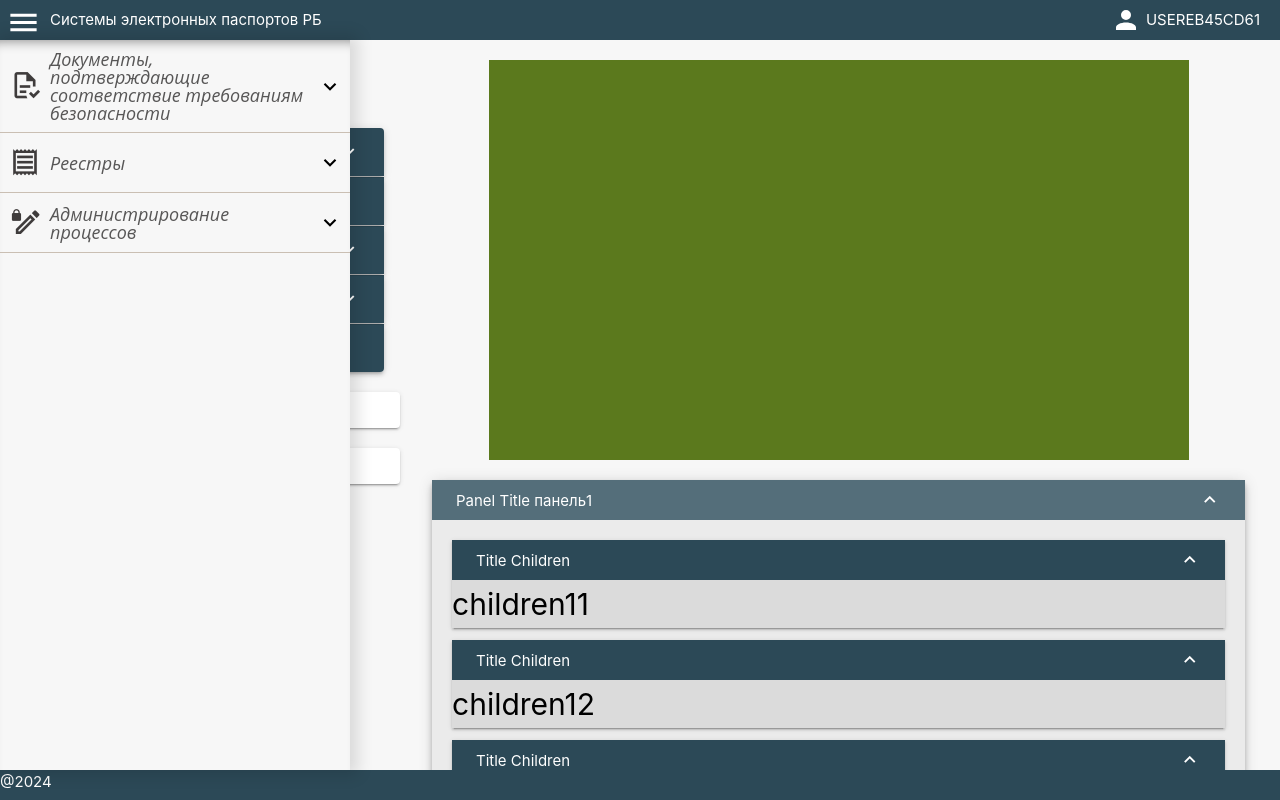
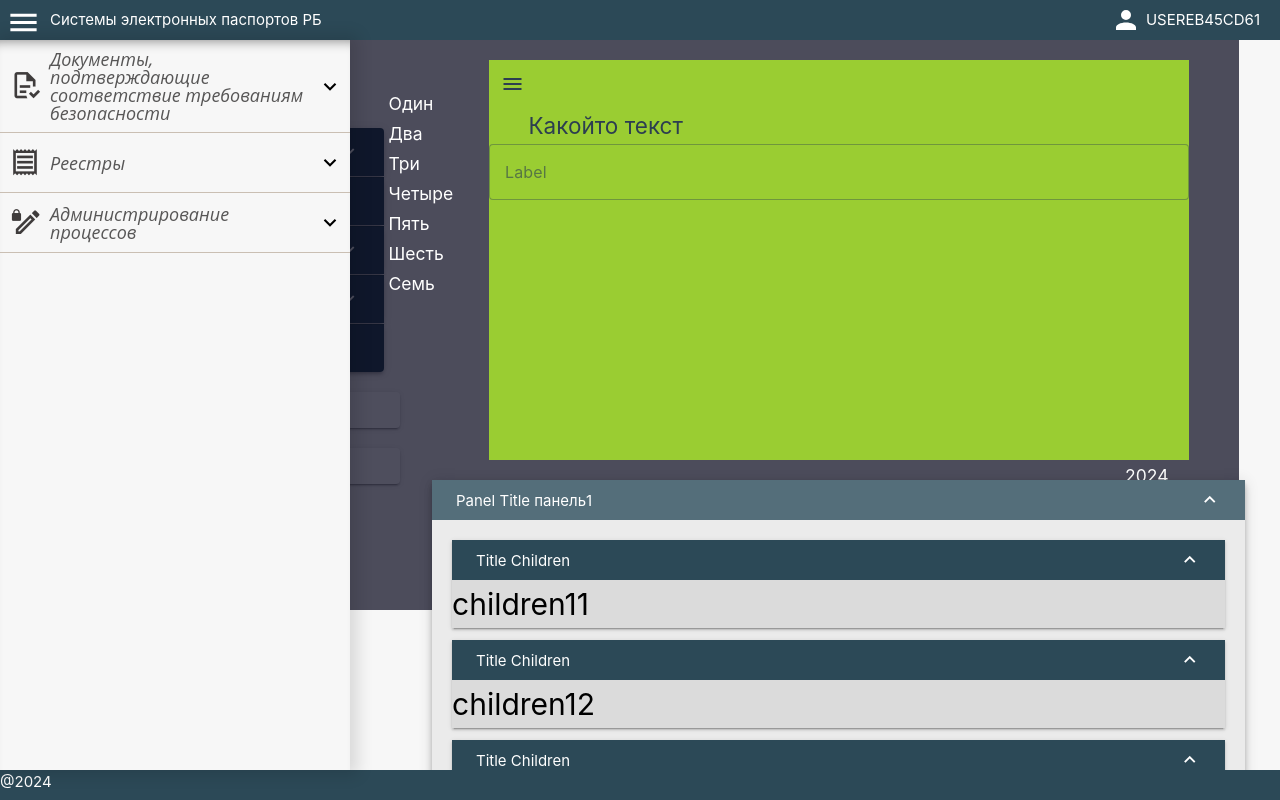
Before and after one commit to artdrua12/vue3, a Vue app: page /about in a window 1280 px wide. Built offline with nearby package versions, Linux system fonts and the light colour scheme.

Commit message:
new menu

```diff
--- a/src/components/layout/PanelLayout.vue
+++ b/src/components/layout/PanelLayout.vue
@@ -30,8 +30,24 @@
 
     <div class="panels">
       <div class="test">
-        <div class="testc"></div>
-        <div class="testc2"></div>
+        <div class="testc2" :class="{ onmenu: onmenu }">
+          <h2 style="color: white; position: absolute; top: -55px; left: -100px">
+            Система электронных паспортов РБ
+          </h2>
+          <h3 style="color: white; position: absolute; bottom: -30px; right: 20px">2024</h3>
+          <h3 style="color: white; position: absolute; top: 30px; left: -100px">Один</h3>
+          <h3 style="color: white; position: absolute; top: 60px; left: -100px">Два</h3>
+          <h3 style="color: white; position: absolute; top: 90px; left: -100px">Три</h3>
+          <h3 style="color: white; position: absolute; top: 120px; left: -100px">Четыре</h3>
+          <h3 style="color: white; position: absolute; top: 150px; left: -100px">Пять</h3>
+          <h3 style="color: white; position: absolute; top: 180px; left: -100px">Шесть</h3>
+          <h3 style="color: white; position: absolute; top: 210px; left: -100px">Семь</h3>
+        </div>
+        <div class="testc">
+          <v-btn icon="mdi-menu" variant="text" @click="onmenu = !onmenu"></v-btn>
+          <h2 style="margin-left: 40px;">Какойто текст</h2>
+          <v-text-field label="Label" variant="outlined"></v-text-field>
+        </div>
       </div>
       <base-panel
         v-for="item in data"
@@ -79,6 +95,7 @@ import { ref } from 'vue'
 import { useSnackbarStore } from '@/stores/snackStore'
 const store = useSnackbarStore()
 const isOpen = ref(false)
+const onmenu = ref(false)
 const data = [
   { panels: ['children11', 'children12', 'children13'], title: 'панель1' },
   { title: 'панель2' },
@@ -113,11 +130,19 @@ function testRed() {
   grid-area: 1/1/-1/-1;
   width: 700px;
   height: 400px;
-  background-color: rgba(0, 0, 0, 0.411);
   margin: auto;
+  /* transition: clip-path .5s ease-out;
+  clip-path: inset(0px 0px 0px 0px round 0px); */
+  box-shadow: -100px 0px 0px 150px rgba(4, 4, 25, 0.7);
+  transition: all 0.35s ease-out;
+  position: relative;
+  z-index: 0;
 }
-.testc2:hover {
-  clip-path: inset(20px 20px 20px 100px round 15px);
+.onmenu {
+  /* clip-path: inset(40px 0px 20px 100px round 15px 0px 0px 75px); */
+  transform: scale(0.8) translate(87px, 20px);
+  border-radius: 0px 0px 0px 70px;
+  z-index: 1;
 }
 
 @container (min-width: 750px) {
```
